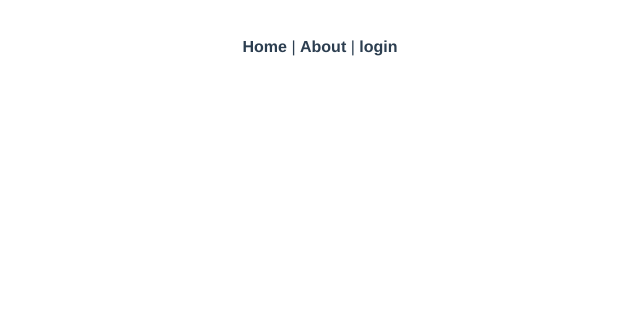
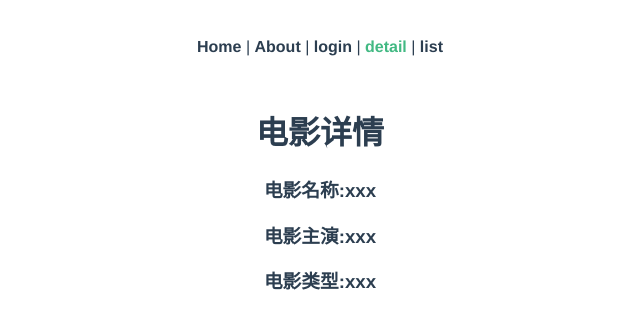
Before and after one commit to xingchennnn/my, a Vue app: page /movie-detail in a window 1280 px wide. Shown: the top 328 px of the page, without its empty margins (320-960 px from the left). Built offline with nearby package versions, Linux system fonts and the light colour scheme.

Commit message:
下午第一节课提交

```diff
--- a/public/index.html
+++ b/public/index.html
@@ -6,6 +6,11 @@
     <meta name="viewport" content="width=device-width,initial-scale=1.0">
     <link rel="icon" href="<%= BASE_URL %>favicon.ico">
     <title><%= htmlWebpackPlugin.options.title %></title>
+    <style>
+      body{
+        user-select: none;
+      }
+    </style>
   </head>
   <body>
     <noscript>
--- a/src/App.vue
+++ b/src/App.vue
@@ -3,7 +3,9 @@
     <nav>
       <router-link to="/">Home</router-link> |
       <router-link to="/about">About</router-link> |
-      <router-link to="/login"> login </router-link>
+      <router-link to="/login"> login </router-link> |
+      <router-link to="/movie-detail"> detail </router-link> |
+      <router-link to="/movie-list"> list </router-link>
     </nav>
     <!-- 路由占位符 -->
     <router-view/>
--- a/src/router/index.js
+++ b/src/router/index.js
@@ -24,7 +24,16 @@ const routes = [
     name:'login',
     component:()=> import('../views/Login.vue')
   },
-
+  {
+    path: '/movie-detail',
+    name: 'movie-detail',
+    component: () => import('../views/movie-detail.vue'),
+  },
+  {
+    path: '/movie-list',
+    name: 'movie-list',
+    component: () => import('../views/movie-list.vue'),
+  },
 ]
 
 const router = new VueRouter({
--- /dev/null
+++ b/src/views/movie-detail.vue
@@ -0,0 +1,18 @@
+<template>
+  <div class="movie-detail">
+    <h1>电影详情</h1>
+    <h3>电影名称:xxx</h3>
+    <h3>电影主演:xxx</h3>
+    <h3>电影类型:xxx</h3>
+  </div>
+</template>
+
+<script>
+  export default {
+
+  }
+</script>
+
+<style lang="scss" scoped>
+
+</style>
--- /dev/null
+++ b/src/views/movie-list.vue
@@ -0,0 +1,15 @@
+<template>
+  <div class="movie-list">
+    <h1>表格页</h1>
+  </div>
+</template>
+
+<script>
+  export default {
+
+  }
+</script>
+
+<style lang="scss" scoped>
+
+</style>
```
